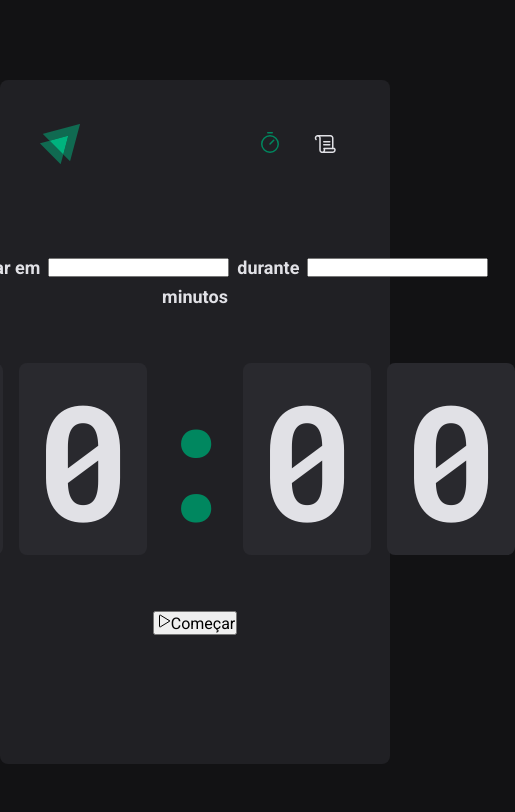
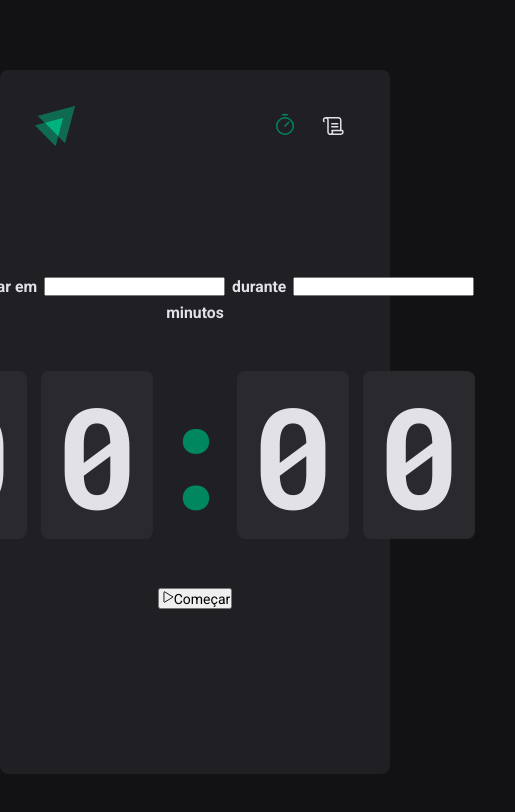
Before and after one commit to txr-nicole/timer, a React (Vite) app: page / in a window 390 px wide. Shown: the top 812 px of the page, 515 px wide, since content can reach past the window. Built offline with nearby package versions, Linux system fonts and the light colour scheme.

Commit message:
📱 add responsive rem

```diff
--- a/src/styles/global.ts
+++ b/src/styles/global.ts
@@ -8,12 +8,12 @@ export const GlobalStyle = createGlobalStyle`
 }
 :focus{
     outline:0;
-    box-shadow: 0 0 0 2px ${({ theme }) => theme['green-500']}
+    box-shadow: 0 0 0 2px ${({ theme }) => theme["green-500"]}
 }
 
 body{
-    background: ${({ theme }) => theme['gray-900']};
-    color:${({ theme }) => theme['gray-300']};
+    background: ${({ theme }) => theme["gray-900"]};
+    color:${({ theme }) => theme["gray-300"]};
     -webkit-flow-smoothing:antialiased;
 }
 body, input-security, textarea, button{
@@ -21,5 +21,12 @@ body, input-security, textarea, button{
     font-weight: 400;
     font-size:1rem;
 }
-
-`
+html{
+        @media (max-width:1080px){
+            font-size: 93.75% // 15px
+        }
+        @media (max-width:720px){
+            font-size:87.5% // 14px
+        }
+    }
+`;
```
